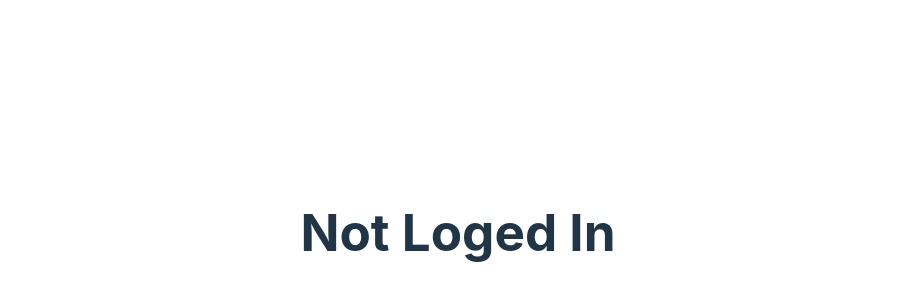
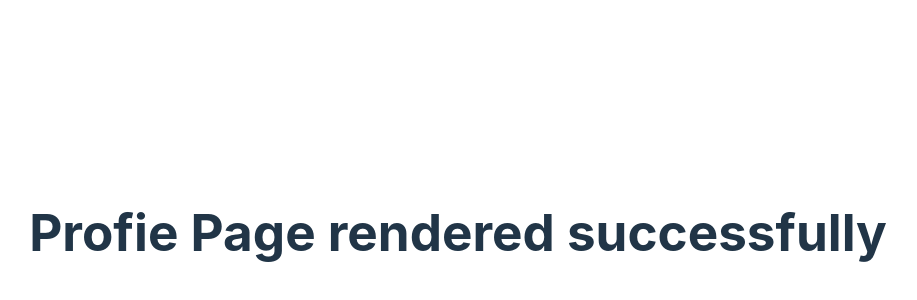
Before and after one commit to Bhanu-Partap/react-learnings-with-vite, a React (Vite) app in the folder my-first-react-app/: page / in a window 1280 px wide. Shown: the part 168-468 px from the top of the page, without its empty margins (182-1099 px from the left). Built offline with nearby package versions, Linux system fonts and the light colour scheme.

Commit message:
Ternairy opereator conditional check

```diff
--- a/my-first-react-app/src/Components/Profile.jsx
+++ b/my-first-react-app/src/Components/Profile.jsx
@@ -3,7 +3,7 @@
 import { useState } from "react"
 
 export default function Profile() {
-    const [logeedIn, setlogeedIn] = useState(false)
+    const [logeedIn, setlogeedIn] = useState(true)
   return (
     <>
         {logeedIn ? <h1>Profie Page rendered successfully</h1> : <h1>Not Loged In</h1>}
```
